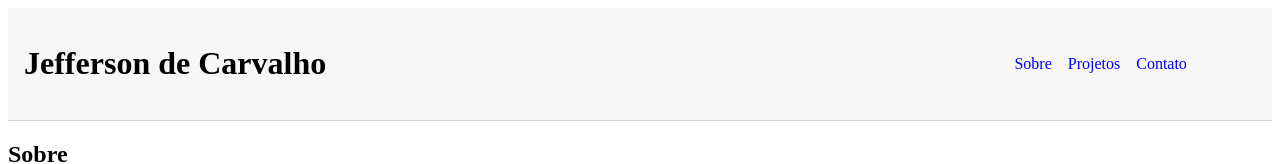
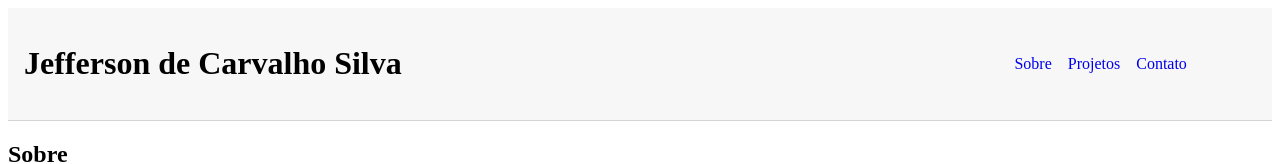
Before and after one commit to jeffersoncarvalho/pagina-pessoal-jefferson, a plain HTML site: page index.html in a window 1280 px wide. Shown: the top 164 px of the page. Drawn offline with Linux system fonts and the light colour scheme.

Commit message:
nome completo adicionado

```diff
--- a/index.html
+++ b/index.html
@@ -11,7 +11,7 @@
 
     <header class="site-header">
         <div class="container">
-            <h1>Jefferson de Carvalho</h1>
+            <h1>Jefferson de Carvalho Silva</h1>
             <nav>
                 <ul class="nav">
                     <li><a href="#sobre">Sobre</a></li>
```
